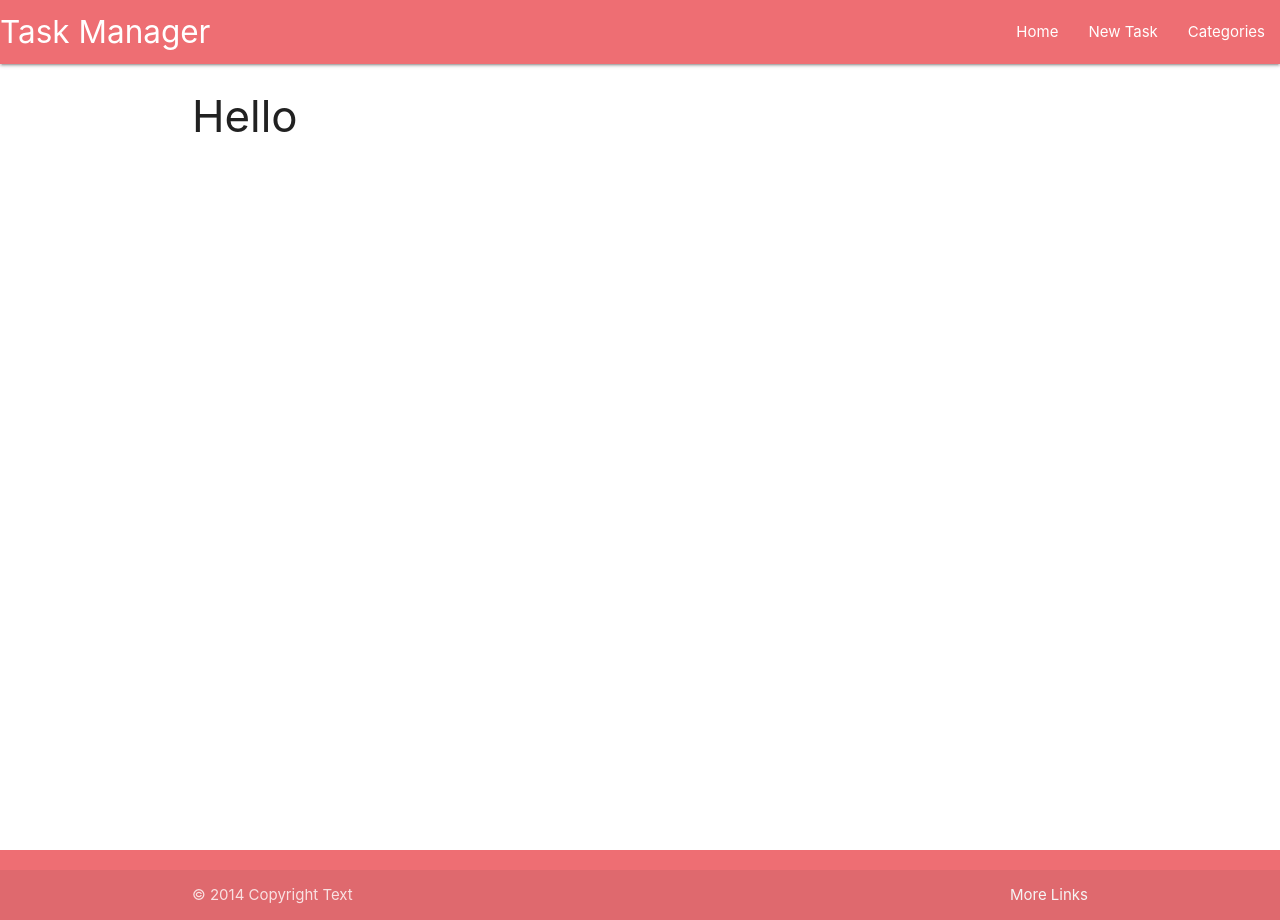
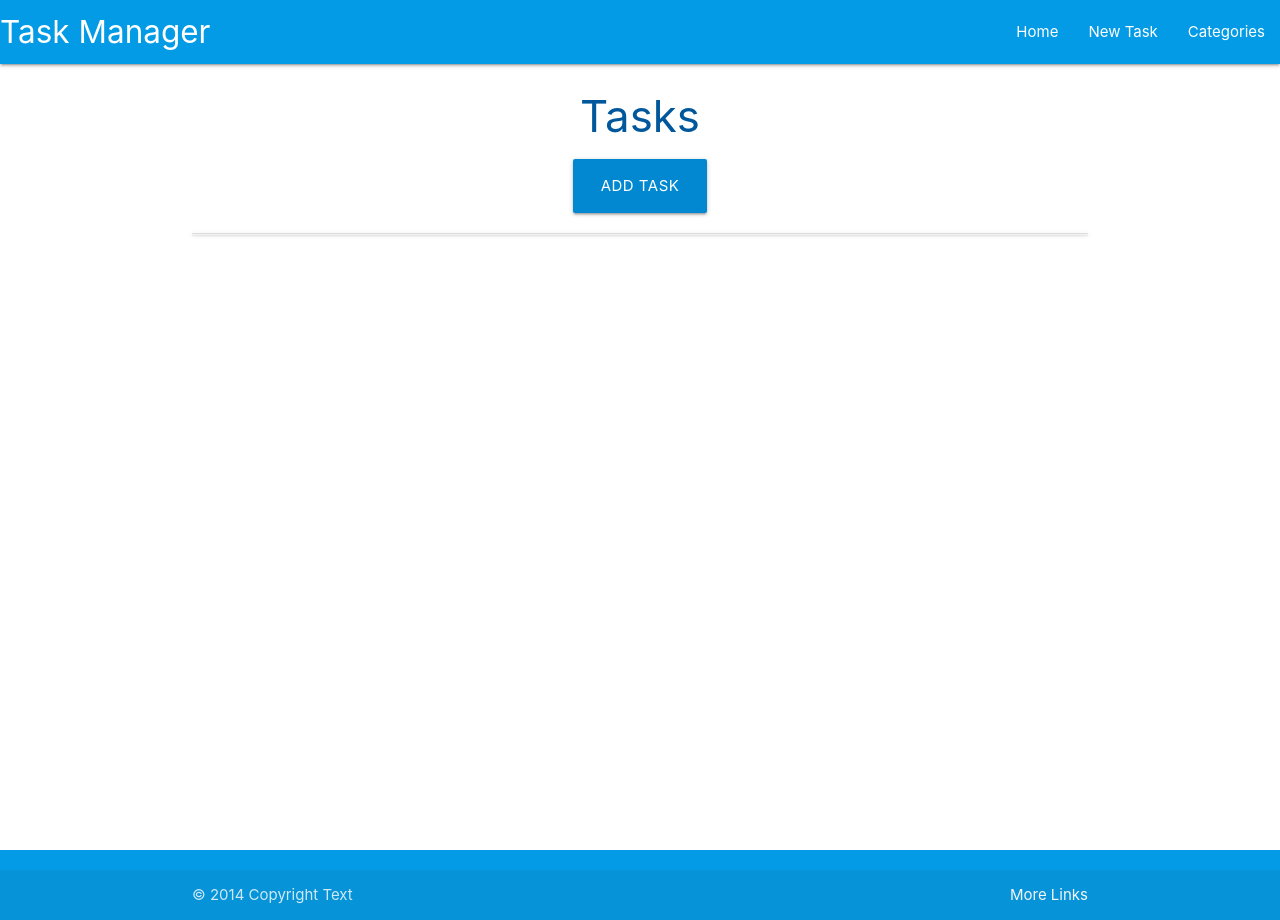
Before and after one commit to GeorgeOsborn97/Task-manager, a Flask app: page / in a window 1280 px wide. Run offline with Flask 2, Linux system fonts and the light colour scheme; data that the repository does not hold is empty.

Commit message:
next lesson

```diff
--- a/taskmanager/routes.py
+++ b/taskmanager/routes.py
@@ -5,7 +5,8 @@ from taskmanager.models import Category, Task
 
 @app.route('/')
 def home():
-    return render_template('tasks.html')
+    tasks = list(Task.query.order_by(Task.id).all())
+    return render_template('tasks.html', tasks=tasks)
 
 
 @app.route('/categories')
@@ -32,3 +33,28 @@ def edit_category(category_id):
         db.session.commit()
         return redirect(url_for('categories'))
     return render_template("edit_category.html", category=category)
+
+
+@app.route("/delete_category/<int:category_id>")
+def delete_category(category_id):
+    category = Category.query.get_or_404(category_id)
+    db.session.delete(category)
+    db.session.commit()
+    return redirect(url_for('categories'))
+
+
+@app.route('/add_task', methods=['GET', 'POST'])
+def add_task():
+    categories = list(Category.query.order_by(Category.category_name).all())
+    if request.method == 'POST':
+        task = Task(
+            task_name=request.form.get('task_name'),
+            task_description=request.form.get('task_description'),
+            is_urgent=bool(True if request.form.get('is_urgent') else False),
+            due_date=request.form.get('due_date'),
+            category_id=request.form.get('category_id')
+        )
+        db.session.add(task)
+        db.session.commit()
+        return redirect(url_for('home'))
+    return render_template('add_task.html', categories=categories)
--- a/taskmanager/static/css/style.css
+++ b/taskmanager/static/css/style.css
@@ -7,3 +7,7 @@ body {
 main {
     flex: 1 0 auto;
 }
+
+.collapsible-header {
+    margin: 0
+}
--- a/taskmanager/static/js/script.js
+++ b/taskmanager/static/js/script.js
@@ -1,3 +1,15 @@
 $(document).ready(function(){
     $('.sidenav').sidenav();
+    $('.datepicker').datepicker({
+      format: "dd mmmm, yyyy",
+      i18n: {done: 'Select'}
+    });
+    $('select').formSelect();
+    $('.collapsible').collapsible();
   });
+
+  /*$(document).ready(function(){
+    $('.datepicker').datepicker({
+      format: "dd mmmm, yyyy"
+    });
+  });*/
--- a/taskmanager/templates/add_category.html
+++ b/taskmanager/templates/add_category.html
@@ -7,7 +7,7 @@
     <form class="col s12" method="POST" action="{{ url_for('add_category') }}">
       <div class="row">
         <div class="input-field col s12">
-          <input placeholder="Placeholder" name="category_name" id="category_name" type="text" class="validate" min-length="3" min-length="25" required>
+          <input placeholder="Placeholder" name="category_name" id="category_name" type="text" class="validate" min-length="3" max-length="25" required>
           <label for="category_name">Category Name</label>
         </div>
       </div>
--- a/taskmanager/templates/base.html
+++ b/taskmanager/templates/base.html
@@ -5,18 +5,19 @@
     <meta http-equiv="X-UA-Compatible" content="IE=edge">
     <meta name="viewport" content="width=device-width, initial-scale=1.0">
     <link rel="stylesheet" href="https://cdnjs.cloudflare.com/ajax/libs/materialize/1.0.0/css/materialize.min.css" type="text/css">
+    <link href="https://fonts.googleapis.com/icon?family=Material+Icons" rel="stylesheet">
     <link href="{{ url_for('static', filename='css/style.css') }}" rel="stylesheet">
     <title>Task Manager</title>
 </head>
 <body>
     <header>
         <nav>
-            <div class="nav-wrapper">
+            <div class="nav-wrapper light-blue darken-1">
               <a href="#!" class="brand-logo">Task Manager</a>
               <a href="#" data-target="mobile-demo" class="sidenav-trigger"><i class="material-icons">menu</i></a>
               <ul class="right hide-on-med-and-down">
                 <li><a href="{{ url_for('home') }}">Home</a></li>
-                <li><a href="{{ url_for('add_category') }}">New Task</a></li>
+                <li><a href="{{ url_for('add_task') }}">New Task</a></li>
                 <li><a href="{{ url_for('categories') }}">Categories</a></li>
               </ul>
             </div>
@@ -24,6 +25,8 @@
         <!--mobilenav-->
           <ul class="sidenav" id="mobile-demo">
             <li><a href="{{ url_for('home') }}">Home</a></li>
+            <li><a href="{{ url_for('add_task') }}">New Task</a></li>
+            <li><a href="{{ url_for('categories') }}">Categories</a></li>
           </ul>
     </header>
 
@@ -32,7 +35,7 @@
         {% endblock %}
     </main>
 
-    <footer class="page-footer">
+    <footer class="page-footer light-blue darken-1">
         <div class="footer-copyright">
           <div class="container">
           © 2014 Copyright Text
--- a/taskmanager/templates/categories.html
+++ b/taskmanager/templates/categories.html
@@ -22,7 +22,7 @@
         </div>
         <div class="card-action">
           <a href="{{ url_for('edit_category', category_id=category.id) }}"class="btn green accent-4">Edit</a>
-          <a href="#"class="btn red">Delete</a>
+          <a href="{{ url_for('delete_category', category_id=category.id) }}"class="btn red">Delete</a>
         </div>
       </div>
     </div>
--- a/taskmanager/templates/tasks.html
+++ b/taskmanager/templates/tasks.html
@@ -1,6 +1,29 @@
 {% extends "base.html" %}
 {% block content %}
 
-<h3>Hello</h3>
+<h3 class="light-blue-text text-darken-4 center-align">Tasks</h3>
 
+<div class="row">
+    <div class="col s12 center-align">
+        <a href="{{ url_for('add_task') }}" class="btn-large light-blue darken-2">
+            Add Task
+        </a>
+    </div>
+</div>
+<ul class="collapsible">
+    {% for task in tasks%}
+    <li>
+        <div class="collapsible-header card light-blue darken-1 center-align">
+            <strong>{{task.task_name}}</strong> : {{ task.due_date }} :
+            {% if task.is_urgent == True %}
+            <i class="material-icons">alarm_on</i>
+            {% endif %}
+        </div>
+        <div class="collapsible-body card light-grey darken-1 center-align">
+            {{ task.category }}
+            <p>{{task.task_description}}</p>
+        </div>
+    </li>
+    {% endfor %}
+</ul>
 {% endblock %}
```
Also changed, not shown: taskmanager/templates/add_task.html (added, +63 -0 lines).
